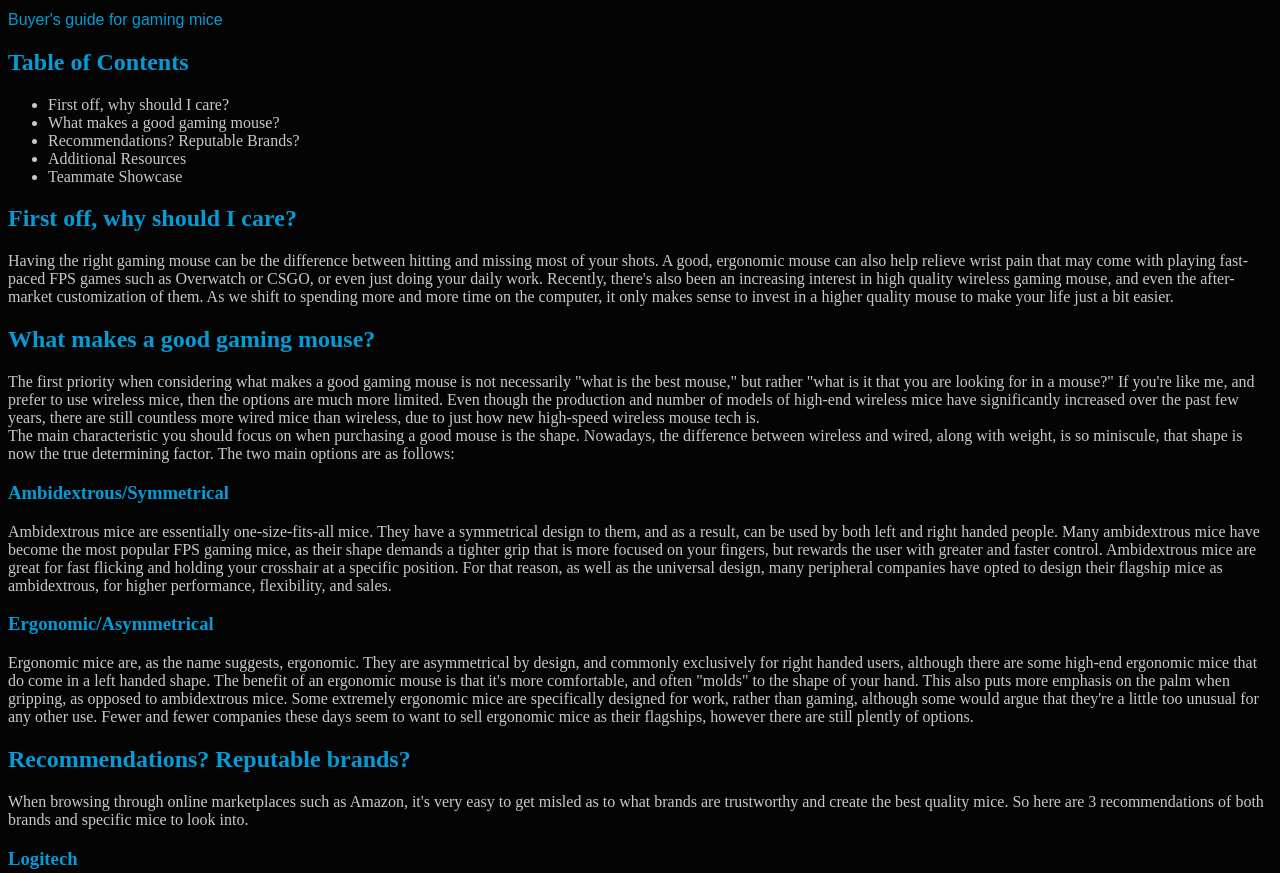
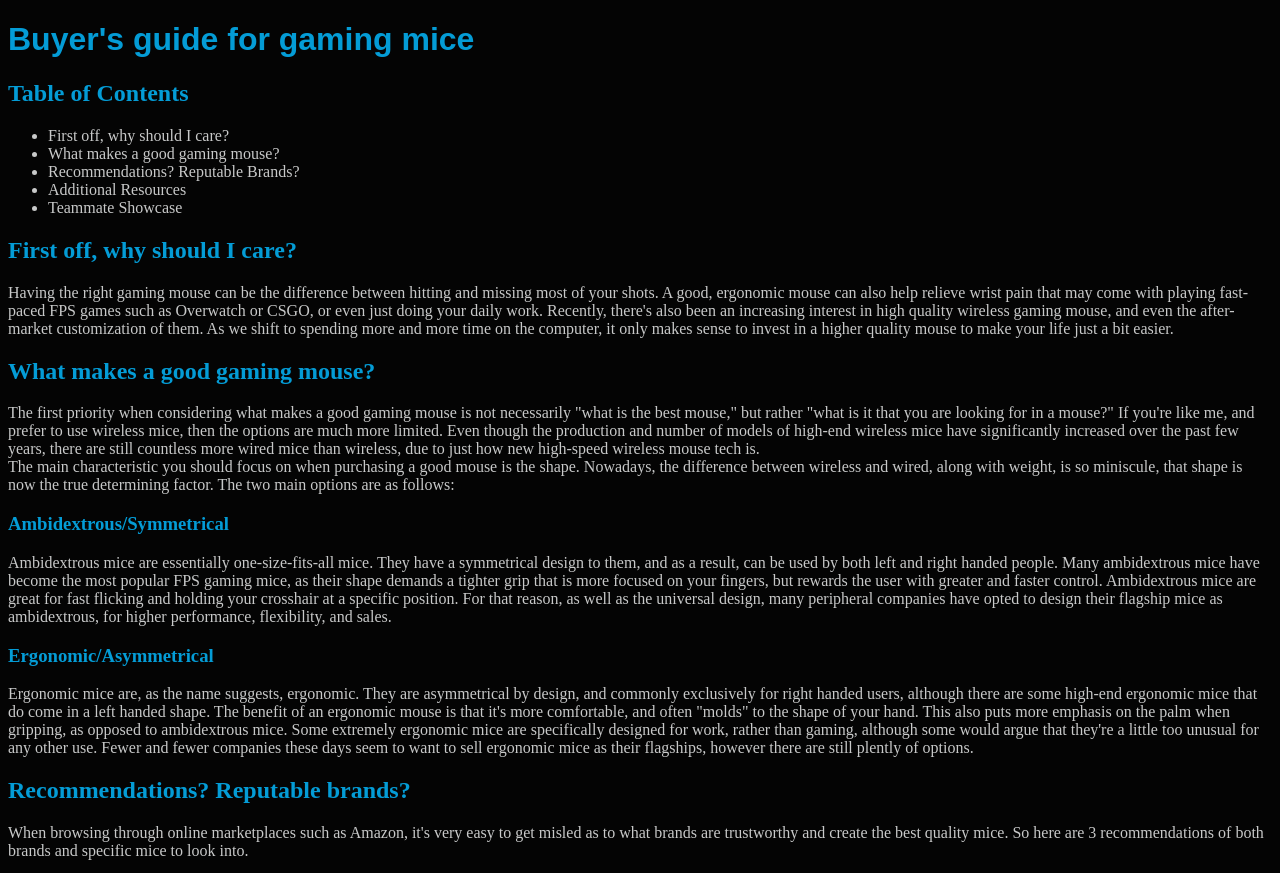
Before and after one commit to yonglinwu/web, a plain HTML site: page talk.html in a window 1280 px wide. Shown: the top 873 px of the page. Drawn offline with Linux system fonts and the light colour scheme.

Commit message:
Update main.css

```diff
--- a/main.css
+++ b/main.css
@@ -14,7 +14,7 @@ PROPERTY : VALUE;
 
 h1 {
     	color: rgb(4, 156, 214);
-	font: medium "Source Sans Pro", sans-serif;
+	font-family: "Source Sans Pro", sans-serif;
 }
 
 h2 {
```
